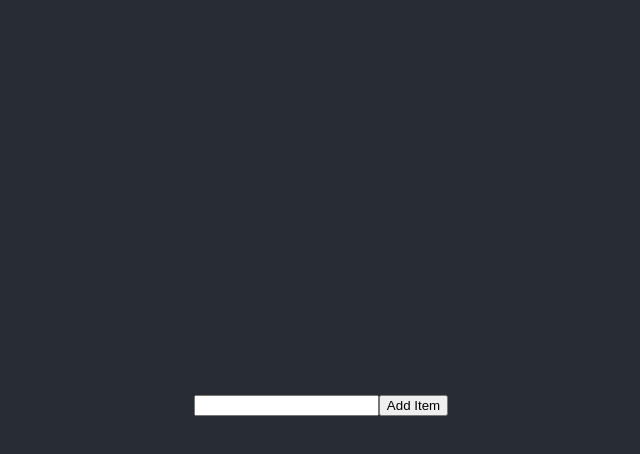
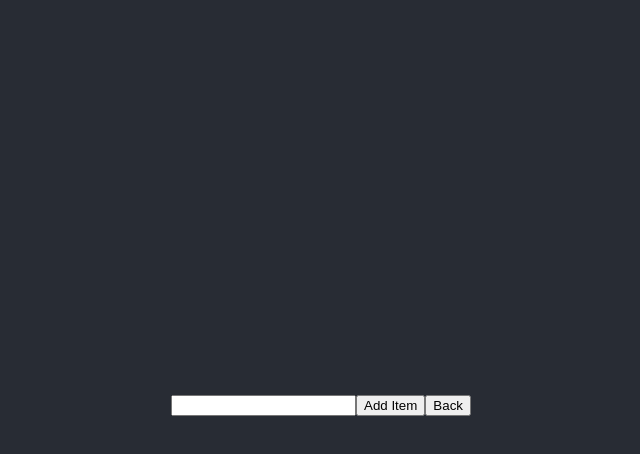
Before and after one commit to nikolaklenje/toDoAppReact, a React (Create React App) app: page / in a window 1280 px wide. Both pictures are taken after a click on the button "Add Items To a List?". Shown: the top 454 px of the page, without its empty margins (319-959 px from the left). Built offline with nearby package versions, Linux system fonts and the light colour scheme.

Commit message:
BackButton

```diff
--- a/src/pages/Home.js
+++ b/src/pages/Home.js
@@ -4,6 +4,7 @@ import { useState } from "react";
 const Home = () => {
   const [toDoList, setToDoList] = useState([]);
   const [listItem, setListItem] = useState();
+  //when item removed from to do remove from complete item as well
   const [completeItems, setCompleteItemsList] = useState([]);
   const [addingItems, setAddingItems] = useState(false);
   const [currentIndex, setCurrentIndex] = useState();
@@ -11,6 +12,7 @@ const Home = () => {
     e.preventDefault();
     if (listItem) {
       if (typeof currentIndex === "number") {
+        //nauci koj moj radis ovo dole
         const editedList = [...toDoList];
         editedList.splice(currentIndex, 1, listItem);
         setToDoList(editedList);
@@ -22,18 +24,20 @@ const Home = () => {
       setListItem("");
     }
   };
+  //spike button submit i button
 
   const handleDelete = (index) => {
     const newToDo = [...toDoList];
     newToDo.splice(index, 1);
     setToDoList(newToDo);
   };
+  //Refactor ova dva
   const handleComplete = (index) => {
     const doneList = [...completeItems];
     doneList.push(index);
     setCompleteItemsList(doneList);
   };
-
+  // renderaj based on url
   return (
     <main className="App">
       {addingItems ? (
@@ -50,6 +54,15 @@ const Home = () => {
           ) : (
             <button onClick={submitToList}>Add Item</button>
           )}
+          <button
+            onClick={() => {
+              setAddingItems(false);
+              setListItem("");
+            }}
+          >
+            {" "}
+            Back
+          </button>
         </div>
       ) : (
         <div>
```
